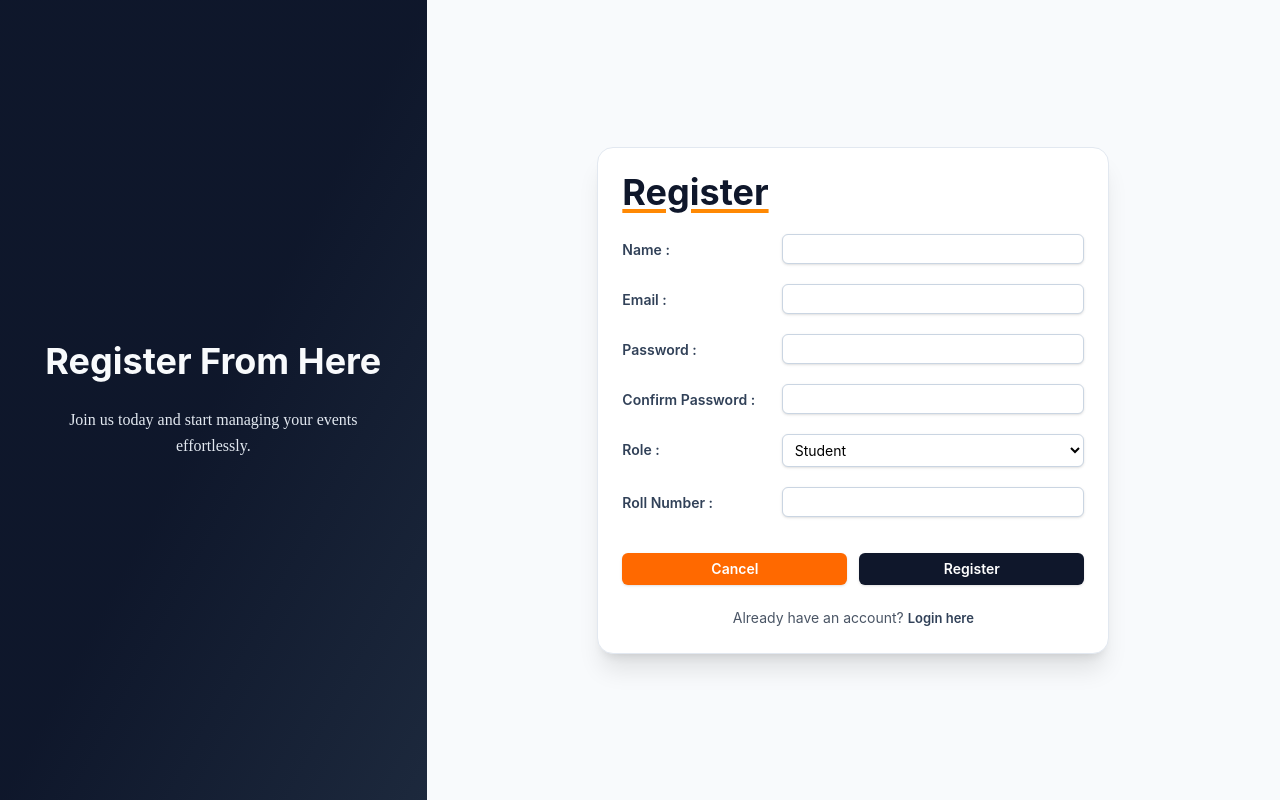
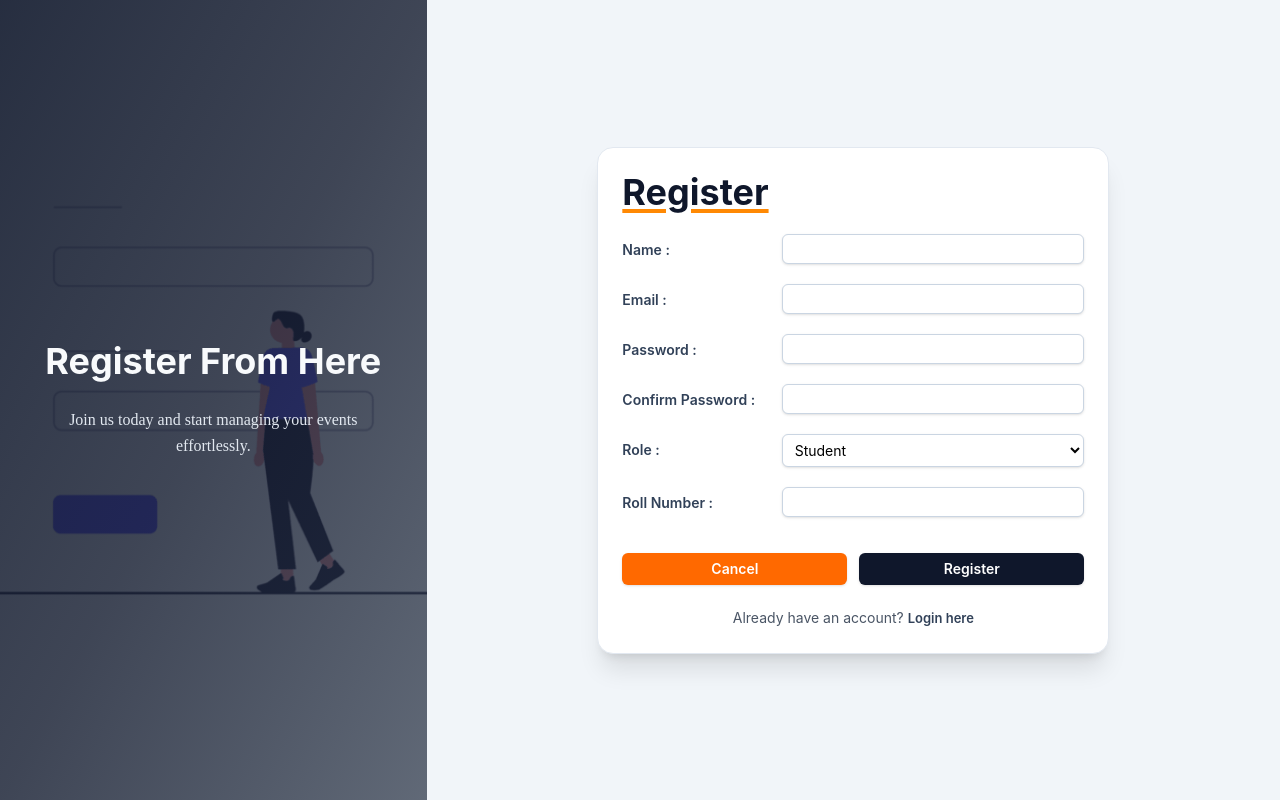
Before and after one commit to PSujit29/event-management-system-fe, a React (Vite) app: page /register in a window 1280 px wide. Built offline with nearby package versions, Linux system fonts and the light colour scheme; the HTML template or start-up script is replaced by a standard one.

Commit message:
Enhance AuthLayout and AuthLeftSidePanel with image support and improved styling

```diff
--- a/src/layout/AuthLayout.jsx
+++ b/src/layout/AuthLayout.jsx
@@ -2,17 +2,18 @@ import { useState } from "react";
 import { AuthPanel, AuthLeftSidePanel, AuthRightSidePanel, FormContainer } from "../pages/auth/AuthPanel";
 import { Outlet } from "react-router-dom";
 
-
 export default function AuthLayout() {
-  const [sidePanel, setSidePanel] = useState({ title: "Welcome to CMS", children: <p>Welcome</p> });
+  const [sidePanel, setSidePanel] = useState({ title: "Welcome to CMS", children: <p>Welcome</p>, imageUrl: "" });
   return (
     <>
       <AuthPanel>
-        <AuthLeftSidePanel title={sidePanel.title}>{sidePanel.children}</AuthLeftSidePanel>
+        <AuthLeftSidePanel title={sidePanel.title} imageUrl={sidePanel.imageUrl}>
+          {sidePanel.children}
+        </AuthLeftSidePanel>
 
         <AuthRightSidePanel>
           <FormContainer>
-            <Outlet context={{sidePanel, setSidePanel}} />
+            <Outlet context={{ sidePanel, setSidePanel }} />
           </FormContainer>
         </AuthRightSidePanel>
       </AuthPanel>
--- a/src/pages/auth/AuthPanel.jsx
+++ b/src/pages/auth/AuthPanel.jsx
@@ -1,21 +1,38 @@
 import { Heading1, SubHeading } from "../../components/typography/heading";
 
 // 1. Left Side Panel
-export const AuthLeftSidePanel = ({ title = "D - Hello World", children = <p>Lorem Epsum</p> }) => {
+export const AuthLeftSidePanel = ({
+  title = "D - Hello World",
+  children = <p>Lorem Epsum</p>,
+  imageUrl = ""
+}) => {
   return (
-    <aside className="hidden lg:flex lg:w-1/2 xl:w-1/3 flex-col gap-4 bg-linear-to-br from-slate-900 via-slate-900 to-slate-800 text-slate-50 items-center justify-center p-8">
-      <Heading1 pageTitle={title} />
-      <div className="flex flex-col text-slate-200 gap-y-2 text-center px-5 text-sm sm:text-base leading-relaxed">
-        <SubHeading className="font-[cursive]">{children}</SubHeading>
+    <aside
+      className="hidden lg:flex lg:w-1/2 xl:w-1/3 flex-col gap-4 relative text-slate-50 justify-center p-8 overflow-hidden bg-slate-900"
+      style={{
+        backgroundImage: imageUrl ? `url(${imageUrl})` : 'none',
+        backgroundSize: 'cover',
+        backgroundPosition: 'center'
+      }}
+    >
+      {/* Dark Blue Overlay to keep text readable */}
+      <div className="absolute inset-0 bg-linear-to-br from-slate-900/90 via-slate-900/80 to-slate-800/70 z-0"></div>
+
+      <div className="relative z-10 flex flex-col items-center gap-4">
+        <Heading1 pageTitle={title} />
+        <div className="flex flex-col text-slate-200 gap-y-2 text-center px-5 text-sm sm:text-base leading-relaxed">
+          <SubHeading className="font-[cursive]">{children}</SubHeading>
+        </div>
       </div>
     </aside>
   );
 };
 
+
 // 2. Right Side Panel
 export const AuthRightSidePanel = ({ children }) => {
   return (
-    <main className="flex flex-1 flex-col w-full lg:w-1/2 xl:w-2/3 bg-slate-50 justify-center items-center overflow-y-auto p-2 sm:p-4">
+    <main className="flex flex-1 flex-col w-full lg:w-1/2 xl:w-2/3 bg-slate-100 justify-center items-center overflow-y-auto p-2 sm:p-4">
       {children}
     </main>
   );
```
